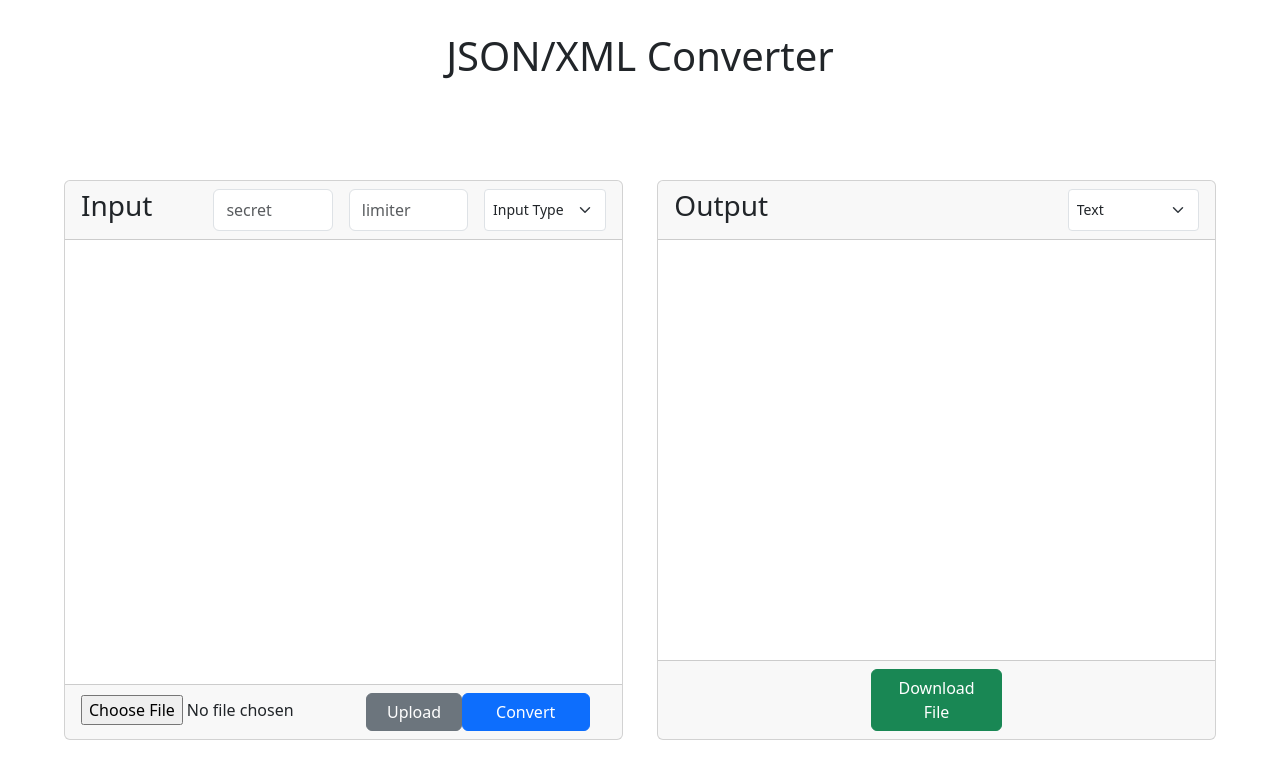
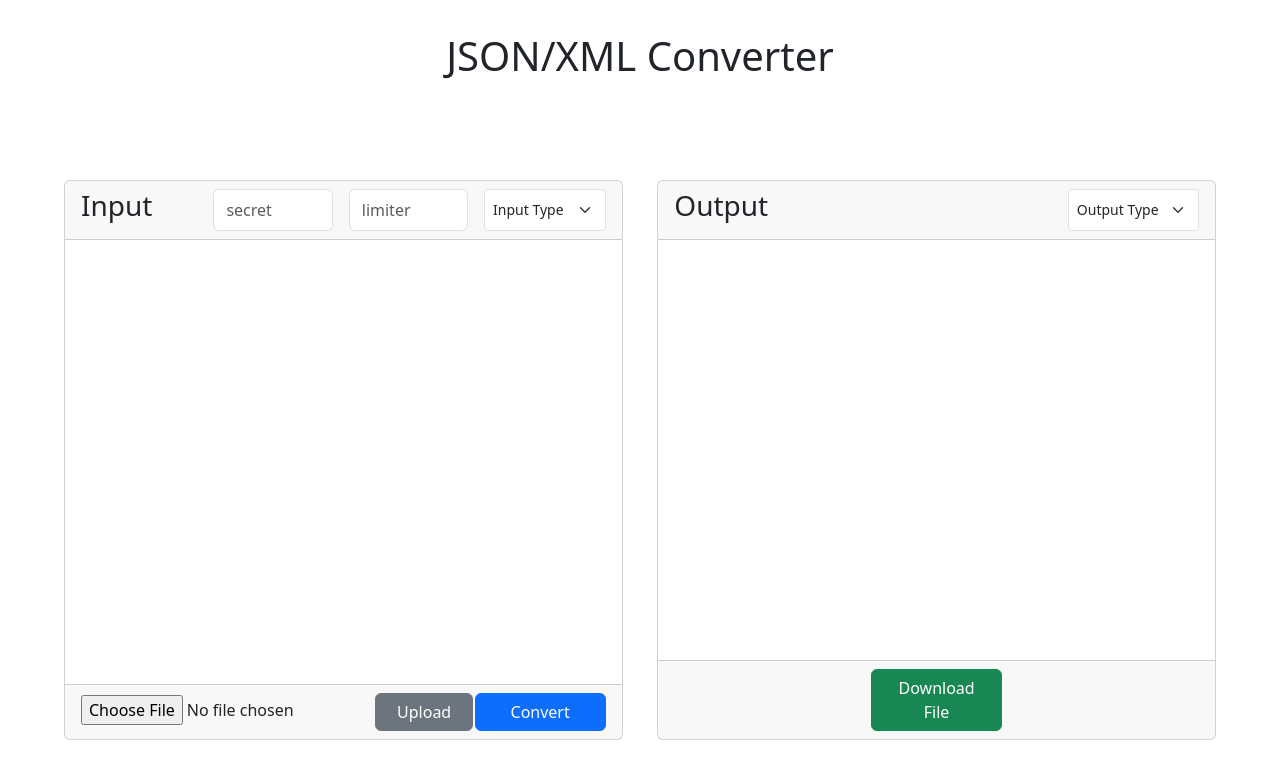
Before and after one commit to enriquegarcia92/Proyecto_ARI, a React (Vite) app in the folder proyecto-ARI-react/: page / in a window 1280 px wide. Shown: the top 778 px of the page. Built offline with nearby package versions, Linux system fonts and the light colour scheme.

Commit message:
Convert Functionality base file

```diff
--- a/proyecto-ARI-react/src/App.jsx
+++ b/proyecto-ARI-react/src/App.jsx
@@ -3,9 +3,9 @@ import "./App.scss";
 import { FileUpload } from "./features/FileUpload";
 import axios from "./api/axios";
 import StringReplacement from "./features/StringReplacement";
+import ConvertFile from "./features/ConvertFile";
 
 function App() {
-
   const [inputContent, setInputContent] = useState("");
   const [replacementChar, setReplacementChar] = useState("");
   const [newString, setNewString] = useState("");
@@ -14,7 +14,7 @@ function App() {
 
   // callback function sent as prop to FileUpload.jsx that retrieves uploaded file's content
   const handleContentChange = (content) => {
-    setInputContent(content)
+    setInputContent(content);
   };
 
   // callback function to retrieve string where limiter character has been replaced by ";"
@@ -26,21 +26,7 @@ function App() {
   //function that runs everytime limiter input changes to generate a string where the limiter is replaced by ";"
   const handleLimiterChange = (event) => {
     setReplacementChar(event.target.value);
-  }
-
-
-  const handleConversion = (e) => {
-    e.preventDefault();
-    console.log(newString);
-  }
-  /*const handleConversion = (e) => {
-    e.preventDefault();
-    try {
-      const response = await axios.post()
-    }catch(err){
-      console.log(err);
-    }
-  }*/
+  };
 
   return (
     <div className="Container">
@@ -69,22 +55,27 @@ function App() {
               <select
                 className="form-select form-select-sm"
                 aria-label=".form-select-sm example"
-                onChange={(e) => {setInputType(e.target.value)}}
+                onChange={(e) => {
+                  setInputType(e.target.value);
+                }}
               >
                 <option value="0">Input Type</option>
-                <option value="1">
-                  Text
-                </option>
+                <option value="1">Text</option>
                 <option value="2">JSON</option>
                 <option value="3">XML</option>
               </select>
             </div>
             <div className="card-body">
-                <StringReplacement inputString={inputContent}  replacementChar={replacementChar} onStringChange={handleStringChange} inputType={inputType}/>
+              <StringReplacement
+                inputString={inputContent}
+                replacementChar={replacementChar}
+                onStringChange={handleStringChange}
+                inputType={inputType}
+              />
             </div>
             <div className="card-footer">
-            <FileUpload onContentChange={handleContentChange}/>
-              <button className="btn btn-primary me-3" onClick={handleConversion}>Convert</button>
+              <FileUpload onContentChange={handleContentChange} />
+              <ConvertFile inputString={newString} inputType={inputType} outputType={outputType}/>
             </div>
           </div>
           <div className="card">
@@ -93,10 +84,12 @@ function App() {
               <select
                 className="form-select form-select-sm"
                 aria-label=".form-select-sm example"
+                onChange={(e) => {
+                  setOutputType(e.target.value);
+                }}
               >
-                <option value="1" selected>
-                  Text
-                </option>
+                <option value="0">Output Type</option>
+                <option value="1">Text</option>
                 <option value="2">JSON</option>
                 <option value="3">XML</option>
               </select>
--- /dev/null
+++ b/proyecto-ARI-react/src/features/ConvertFile.jsx
@@ -0,0 +1,94 @@
+import React, { useState } from "react";
+import axios from "../api/axios";
+
+const TEXT_TO_JSON_URL = "/text_Json/convert/secret";
+const TEXT_TO_XML_URL = "/text_Xml/convert/secret";
+const JSON_TO_TEXT_URL = "/json_Text/convert/secret";
+const JSON_TO_XML_URL = "";
+const XML_TO_TEXT_URL = "/xml_text/convert/secret";
+const XML_TO_JSON_URL = "";
+
+const ConvertFile = ({ inputString, inputType, outputType }) => {
+  const [convertedString, setConvertedString] = useState("");
+
+  const convertTextFile = async (url, inputString, type) => {
+    try {
+      const response = await axios.post(url, inputString, {
+        headers: { "content-type": "application/" + type },
+        withCredentials: false,
+      });
+
+      setConvertedString(response);
+    } catch (err) {
+      console.log(err);
+    }
+  };
+
+  const textToJsonConversion = (inputString) => {
+    console.log("text to json");
+    convertTextFile(TEXT_TO_JSON_URL, inputString, "text");
+  };
+
+  const textToXmlConversion = (inputString) => {
+    console.log("text to xml");
+  };
+
+  const jsonToTextConversion = (inputString) => {
+    console.log("jsontotext");
+  };
+
+  const jsonToXmlConversion = (inputString) => {
+    console.log("json to xml");
+  };
+
+  const xmlToTextConversion = (inputString) => {
+    console.log("xml to text");
+  };
+
+  const xmlToJsonConversion = (inputString) => {
+    console.log("xml to json");
+  };
+
+  const handleConvert = () => {
+    switch (true) {
+      case inputType == outputType:
+        setConvertedString(inputString);
+        break;
+
+      case inputType == "1" && outputType == "2":
+        textToJsonConversion(inputString);
+        break;
+
+      case inputType == "1" && outputType == "3":
+        textToXmlConversion(inputString);
+        break;
+
+      case inputType == "2" && outputType == "1":
+        jsonToTextConversion(inputString);
+        break;
+
+      case inputType == "2" && outputType == "3":
+        jsonToXmlConversion(inputString);
+        break;
+
+      case inputType == "3" && outputType == "1":
+        xmlToTextConversion(inputString);
+        break;
+
+      case inputType == "3" && outputType == "2":
+        xmlToJsonConversion(inputString);
+        break;
+
+      default:
+        break;
+    }
+  };
+
+  return (
+    <button className="btn btn-primary" onClick={handleConvert}>
+      Convert
+    </button>
+  );
+};
+
+export default ConvertFile;
--- a/proyecto-ARI-react/src/features/StringReplacement.jsx
+++ b/proyecto-ARI-react/src/features/StringReplacement.jsx
@@ -1,15 +1,29 @@
 import React, { useState, useEffect } from 'react';
 
-const StringReplacement = ({ inputString, replacementChar, onStringChange}) => {
+const StringReplacement = ({ inputString, replacementChar, onStringChange, inputType}) => {
   const [newString, setNewString] = useState('');
+  const [newLimiter, setNewLimiter] = useState('');
+
+  const defineNewLimiter = (inputType) => {
+     if(inputType == '1'){ // TEXT
+      setNewLimiter(';')
+     }else if(inputType == '2'){ // JSON
+      setNewLimiter(',')
+     }else if(inputType == '3'){ // XML
+      console.log('issa xml no limiter yo');
+     }
+  }
 
   useEffect(() => {
     replaceCharacter();
   }, [inputString, replacementChar, newString]);
 
   const replaceCharacter = () => {
+
+    defineNewLimiter(inputType);
+
     if (inputString && replacementChar) {
-      const updatedString = inputString.replace(new RegExp(replacementChar, 'g'), ',');
+      const updatedString = inputString.replace(new RegExp(replacementChar, 'g'), newLimiter);
       setNewString(updatedString);
       onStringChange(updatedString);
     } else {
```
